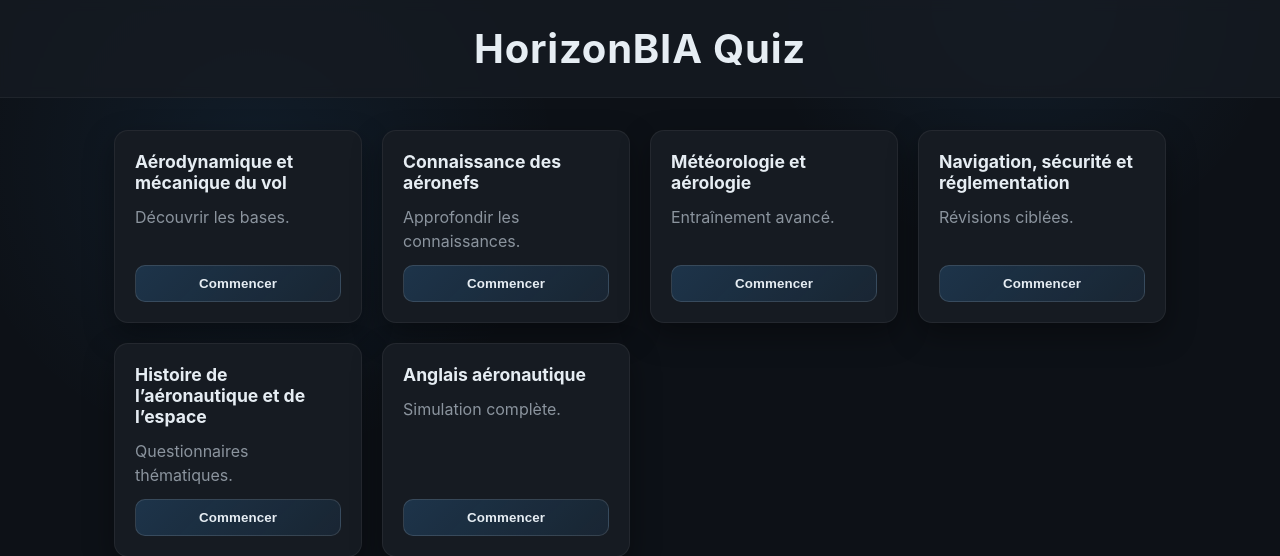
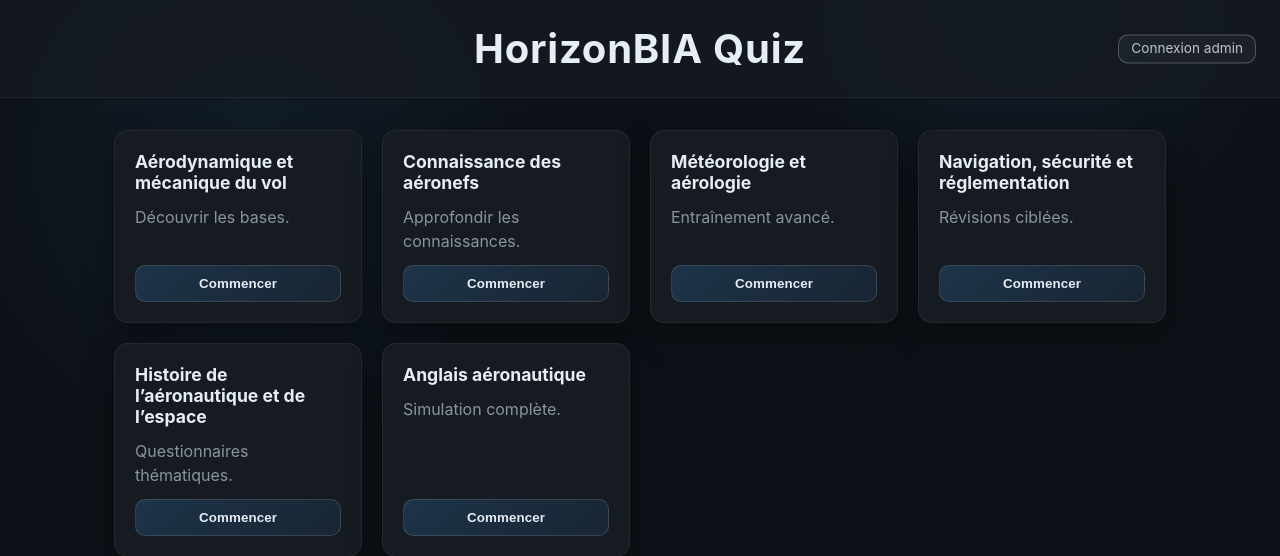
Before and after one commit to grgplmr/quiz-horizon, a PHP site: page / in a window 1280 px wide. Shown: the top 556 px of the page. Run offline with PHP 8.4, Linux system fonts and the light colour scheme.

Commit message:
Add admin login link to student header

```diff
--- a/assets/app.js
+++ b/assets/app.js
@@ -447,9 +447,26 @@ function setupHome() {
   });
 }
 
+function setupHeader() {
+  const header = document.querySelector('header.site-header');
+  if (!header) return;
+
+  header.classList.add('app-header');
+
+  let adminLink = header.querySelector('.admin-link');
+  if (!adminLink) {
+    adminLink = document.createElement('a');
+    adminLink.href = '/admin/';
+    adminLink.className = 'admin-link';
+    adminLink.textContent = 'Connexion admin';
+    header.appendChild(adminLink);
+  }
+}
+
 document.addEventListener('DOMContentLoaded', () => {
   ensureModuleView();
   ensureQuizzesLoaded();
   setupHome();
+  setupHeader();
   showView('home');
 });
--- a/assets/styles.css
+++ b/assets/styles.css
@@ -29,6 +29,7 @@ body {
 }
 
 .site-header {
+  position: relative;
   padding: 24px;
   text-align: center;
   background: rgba(22, 27, 34, 0.8);
@@ -36,10 +37,51 @@ body {
   backdrop-filter: blur(6px);
 }
 
+.app-header {
+  display: flex;
+  align-items: center;
+  justify-content: center;
+  gap: 8px;
+}
+
 .site-header h1 {
   margin: 0;
   font-size: clamp(1.75rem, 4vw, 2.5rem);
   letter-spacing: 0.02em;
+}
+
+.admin-link {
+  position: absolute;
+  top: 50%;
+  right: 24px;
+  transform: translateY(-50%);
+  font-size: 0.85rem;
+  padding: 0.35rem 0.75rem;
+  border-radius: 10px;
+  border: 1px solid rgba(255, 255, 255, 0.25);
+  color: rgba(230, 237, 243, 0.8);
+  background: rgba(255, 255, 255, 0.04);
+  text-decoration: none;
+  transition: color 150ms ease, background 150ms ease, border-color 150ms ease;
+}
+
+.admin-link:hover,
+.admin-link:focus-visible {
+  background: rgba(255, 255, 255, 0.08);
+  color: #ffffff;
+  border-color: rgba(255, 255, 255, 0.45);
+}
+
+@media (max-width: 640px) {
+  .app-header {
+    flex-direction: column;
+  }
+
+  .admin-link {
+    position: static;
+    transform: none;
+    margin-top: 8px;
+  }
 }
 
 .content {
```
